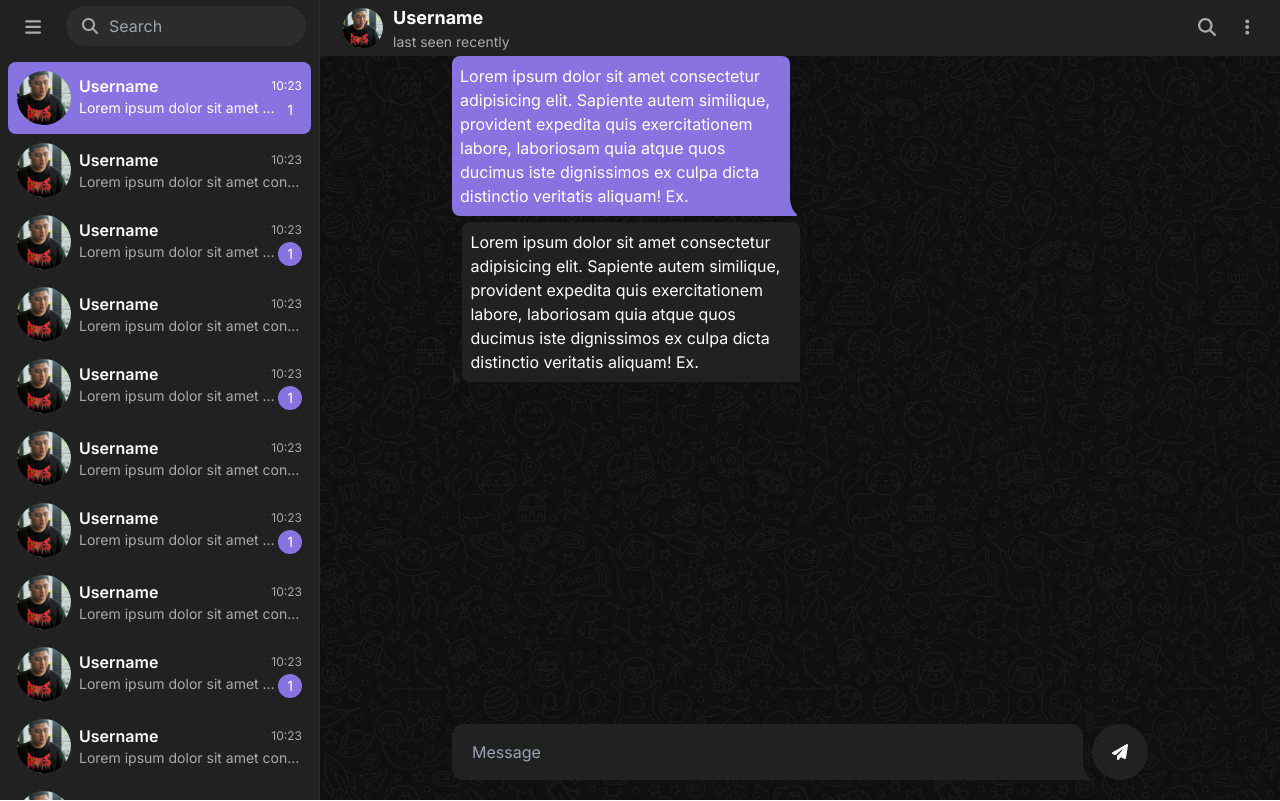
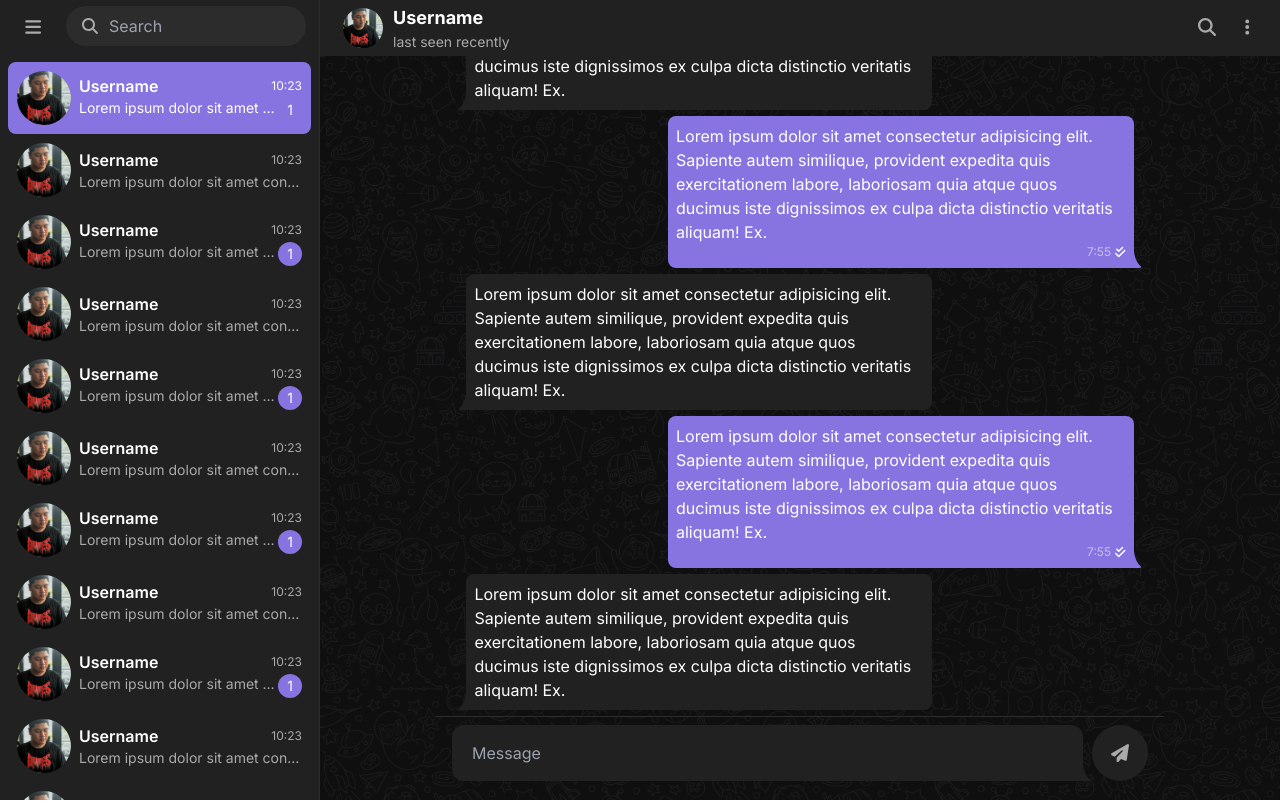
Before and after one commit to NguyenPhi1816/telegram-clone, a Next.js app: page /0 in a window 1280 px wide. Built offline with nearby package versions, Linux system fonts and the light colour scheme.

Commit message:
update: Conversation panel, message container & create: scroll to bottom

```diff
--- a/src/app/[conversationId]/page.tsx
+++ b/src/app/[conversationId]/page.tsx
@@ -10,9 +10,7 @@ const ChatPage = async ({ params }: { params: { conversationId: string } }) => {
                     <ChatHeader />
                 </div>
                 <div className="flex-1">
-                    <div className="mx-auto w-[45.5rem] h-full">
-                        <ConversationPanel />
-                    </div>
+                    <ConversationPanel />
                 </div>
                 <div>
                     <div className="mx-auto w-[45.5rem]">
--- a/src/app/global.css
+++ b/src/app/global.css
@@ -14,6 +14,10 @@
     .button {
         @apply h-10 w-10 text-lg text-secondary rounded-full transition-all hover:bg-hover;
     }
+
+    .lg-button {
+        @apply w-14 h-14 bg-background text-secondary text-lg rounded-full flex items-center justify-center transition-all hover:bg-primary hover:text-white;
+    }
 }
 
 :root {
@@ -26,6 +30,11 @@
     /* Text color */
     --color-text-primary: #8774e1;
     --color-text-secondary: #aaaaaa;
+    --color-message-meta-own: #ffffff88;
+}
+
+* {
+    scroll-behavior: smooth;
 }
 
 /* Custom scrollbar styles for webkit browsers */
--- a/src/components/ChatPage/ChatInput.tsx
+++ b/src/components/ChatPage/ChatInput.tsx
@@ -4,7 +4,7 @@ import ChatAppendix from '../Icon/ChatAppendix';
 
 const ChatInput = () => {
     return (
-        <div className="mb-5 px-4 flex w-full">
+        <div className="mb-5 px-4 pt-2 flex w-full border-t border-secondary">
             <div className="flex-1 flex items-end">
                 <input
                     className="p-5 w-full h-14 bg-background rounded-xl rounded-br-none"
@@ -15,7 +15,7 @@ const ChatInput = () => {
                 </div>
             </div>
             <div>
-                <button className="w-14 h-14 bg-background rounded-full flex items-center justify-center">
+                <button className="lg-button">
                     <FontAwesomeIcon icon={faPaperPlane} />
                 </button>
             </div>
--- a/src/components/ChatPage/ConversationPanel.tsx
+++ b/src/components/ChatPage/ConversationPanel.tsx
@@ -1,24 +1,68 @@
+'use client';
+import { useEffect, useRef, useState } from 'react';
 import MessageContainer, { MessageContainerType } from './MessageContainer';
+import ScrollToBottom from './ScrollToBottom';
 
 const ConversationPanel = () => {
+    const conversationPanelRef = useRef<HTMLDivElement | null>(null);
+    const [isShowBtn, setIsShowBtn] = useState<boolean>(false);
+
+    const handleScrollToBottom = () => {
+        if (conversationPanelRef.current) {
+            const scrollContainer = conversationPanelRef.current;
+            scrollContainer.scrollTop = scrollContainer.scrollHeight;
+        }
+    };
+
+    useEffect(() => {
+        const handleScroll = () => {
+            const panel = conversationPanelRef.current;
+            if (panel) {
+                const isAtBottom =
+                    panel.scrollTop + panel.scrollHeight === panel.scrollHeight;
+
+                setIsShowBtn(!isAtBottom);
+            }
+        };
+
+        const panel = conversationPanelRef.current;
+        if (panel) {
+            panel.addEventListener('scroll', handleScroll);
+        }
+
+        return () => {
+            if (panel) {
+                panel.removeEventListener('scroll', handleScroll);
+            }
+        };
+    }, []);
+
     return (
-        <div className="px-4 w-full h-full">
-            <div>
-                <MessageContainer
-                    message="Lorem ipsum dolor sit amet consectetur adipisicing elit.
+        <div
+            ref={conversationPanelRef}
+            className="flex flex-col-reverse h-conversation-max-height overflow-y-scroll"
+        >
+            <ul className="mx-auto px-4 w-[45.5rem] flex flex-col justify-end items-end">
+                {Array.from({ length: 20 }, (_, index) => ({ id: index })).map(
+                    (item) => (
+                        <li key={item.id} className="w-full">
+                            <MessageContainer
+                                message="Lorem ipsum dolor sit amet consectetur adipisicing elit.
                 Sapiente autem similique, provident expedita quis exercitationem
                 labore, laboriosam quia atque quos ducimus iste dignissimos ex
                 culpa dicta distinctio veritatis aliquam! Ex."
-                    type={MessageContainerType.CURRENT_USER}
-                />
-                <MessageContainer
-                    message="Lorem ipsum dolor sit amet consectetur adipisicing elit.
-                Sapiente autem similique, provident expedita quis exercitationem
-                labore, laboriosam quia atque quos ducimus iste dignissimos ex
-                culpa dicta distinctio veritatis aliquam! Ex."
-                    type={MessageContainerType.OTHER_USER}
-                />
-            </div>
+                                type={
+                                    item.id % 2 === 0
+                                        ? MessageContainerType.CURRENT_USER
+                                        : MessageContainerType.OTHER_USER
+                                }
+                                isSeen={true}
+                            />
+                        </li>
+                    ),
+                )}
+            </ul>
+            <ScrollToBottom isShow={isShowBtn} onClick={handleScrollToBottom} />
         </div>
     );
 };
--- a/src/components/ChatPage/MessageContainer.tsx
+++ b/src/components/ChatPage/MessageContainer.tsx
@@ -1,4 +1,6 @@
+import { FontAwesomeIcon } from '@fortawesome/react-fontawesome';
 import ChatAppendix from '../Icon/ChatAppendix';
+import { faCheck, faCheckDouble } from '@fortawesome/free-solid-svg-icons';
 
 export enum MessageContainerType {
     CURRENT_USER,
@@ -8,34 +10,58 @@ export enum MessageContainerType {
 interface MessageContainerProps {
     message: string;
     type: MessageContainerType;
+    isSeen: boolean;
 }
 
 const MessageContainer: React.FC<MessageContainerProps> = ({
     message,
     type,
+    isSeen,
 }) => {
     return (
         <div
-            className="mb-[6px] max-w-[50%] flex items-end"
+            className={`w-full flex ${
+                type === MessageContainerType.CURRENT_USER
+                    ? 'justify-end'
+                    : 'justify-start'
+            }`}
+        >
+            <div
+                className={`mb-[6px] max-w-[30rem] flex items-end ${
+                    type === MessageContainerType.CURRENT_USER
+                        ? 'flex-row'
+                        : 'flex-row-reverse'
+                } `}
+            >
+                <div
+                    className={`max-w-[97%] p-2 rounded-lg ${
+                        type === MessageContainerType.CURRENT_USER
+                            ? 'bg-primary rounded-br-none'
+                            : 'bg-background rounded-bl-none'
+                    }`}
+                >
+                    <p>{message}</p>
+                    {type === MessageContainerType.CURRENT_USER && (
+                        <div className="flex justify-end text-xs">
+                            <div className="text-messageMetaOwn mr-1">7:55</div>
+                            <div>
+                                {!isSeen && <FontAwesomeIcon icon={faCheck} />}
+                                {isSeen && (
+                                    <FontAwesomeIcon icon={faCheckDouble} />
+                                )}
+                            </div>
+                        </div>
+                    )}
+                </div>
+                <div
+                    className="relative top-[3px]"
                     style={{
-                flexDirection:
-                    type === MessageContainerType.CURRENT_USER
-                        ? 'row'
-                        : 'row-reverse',
+                        transform:
+                            type === MessageContainerType.OTHER_USER
+                                ? 'scaleX(-1)'
+                                : '',
                     }}
                 >
-            <div
-                className="max-w-[97%] p-2 rounded-lg rounded-br-none"
-                style={{
-                    backgroundColor:
-                        type === MessageContainerType.CURRENT_USER
-                            ? 'var(--background-color-primary)'
-                            : 'var(--background-color)',
-                }}
-            >
-                {message}
-            </div>
-            <div className="relative top-[3px]">
                     <ChatAppendix
                         color={
                             type === MessageContainerType.CURRENT_USER
@@ -45,6 +71,7 @@ const MessageContainer: React.FC<MessageContainerProps> = ({
                     />
                 </div>
             </div>
+        </div>
     );
 };
 
--- /dev/null
+++ b/src/components/ChatPage/ScrollToBottom.tsx
@@ -0,0 +1,25 @@
+import { faArrowDown } from '@fortawesome/free-solid-svg-icons';
+import { FontAwesomeIcon } from '@fortawesome/react-fontawesome';
+
+interface ScrollToBottomProps {
+    isShow: boolean;
+    onClick?: () => void;
+}
+
+const ScrollToBottom: React.FC<ScrollToBottomProps> = ({
+    isShow,
+    onClick = () => {},
+}) => {
+    return (
+        <div
+            className="fixed bottom-0 right-4 opacity-0 transition-all"
+            style={isShow ? { bottom: '96px', opacity: '1' } : {}}
+        >
+            <button className="lg-button" onClick={onClick}>
+                <FontAwesomeIcon icon={faArrowDown} />
+            </button>
+        </div>
+    );
+};
+
+export default ScrollToBottom;
--- a/tailwind.config.ts
+++ b/tailwind.config.ts
@@ -17,6 +17,7 @@ const config: Config = {
             colors: {
                 primary: 'var(--color-text-primary)',
                 secondary: 'var(--color-text-secondary)',
+                messageMetaOwn: 'var(--color-message-meta-own)',
             },
             outlineColor: {
                 primary: 'var(--color-text-primary)',
@@ -30,6 +31,9 @@ const config: Config = {
             width: {
                 'chat-item-info-width': 'calc(100% - 54px - 8px)',
             },
+            height: {
+                'conversation-max-height': 'calc(100vh - 56px - 84px)',
+            },
             borderColor: {
                 secondary: 'var(--background-color-hover)',
             },
```
Lines whose indentation alone changed are shown as unchanged.
